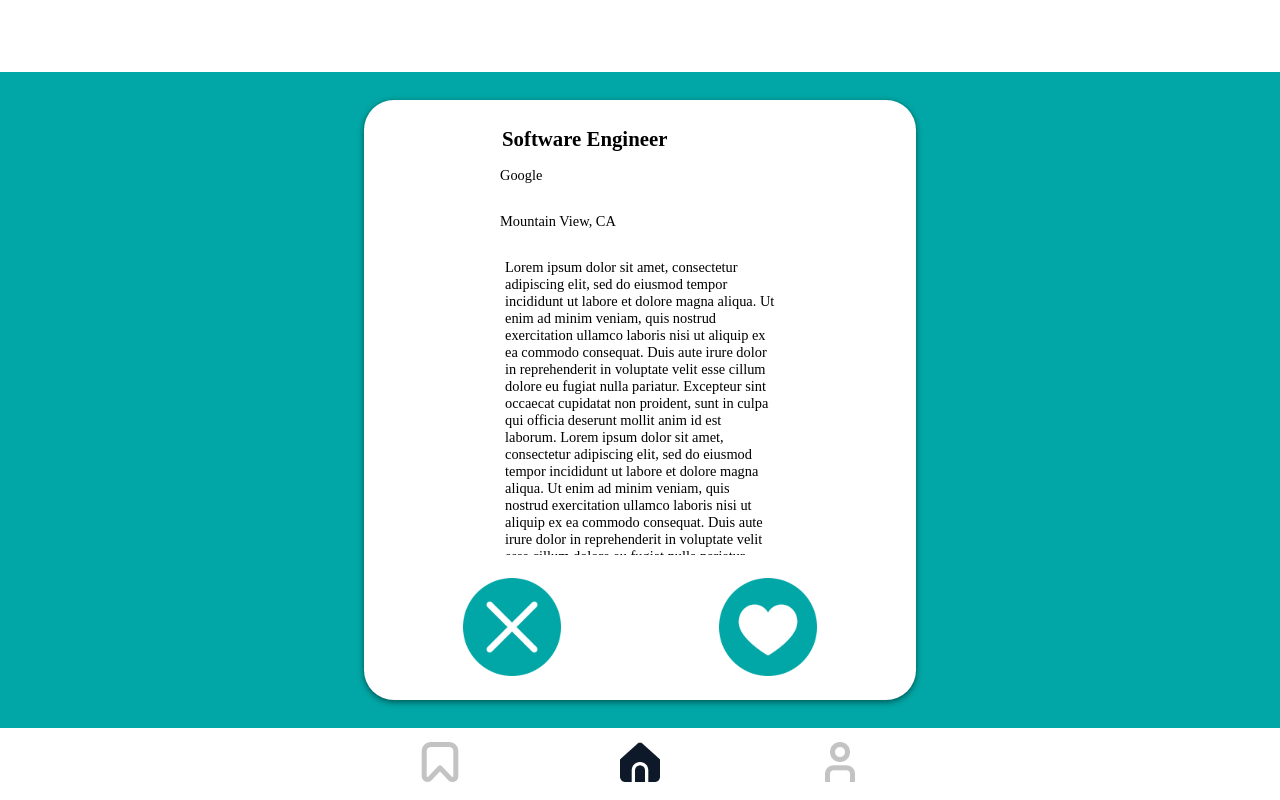
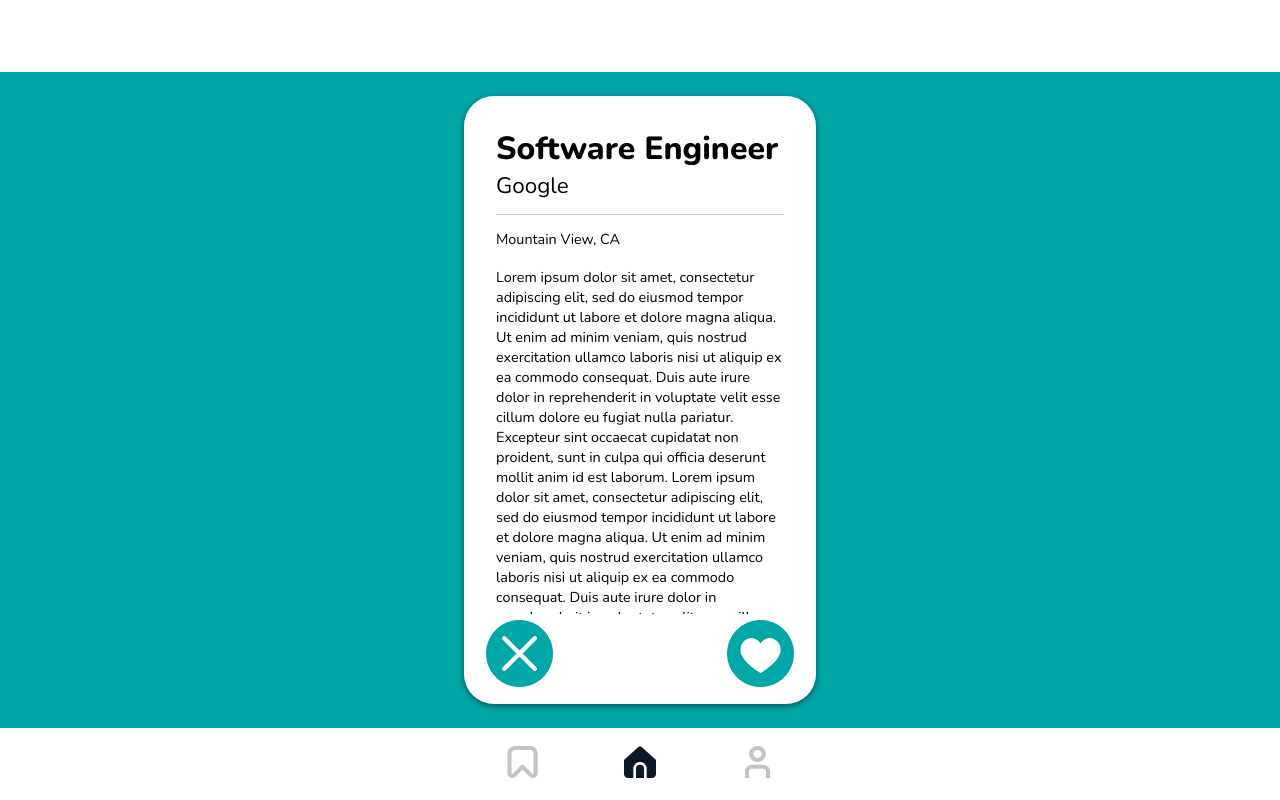
Before and after one commit to Vivian-Trieu/ResuMate, a React (Create React App) app: page / in a window 1280 px wide. Built offline with nearby package versions, Linux system fonts and the light colour scheme.

Commit message:
update home screen interface

```diff
--- a/public/index.html
+++ b/public/index.html
@@ -15,6 +15,9 @@
       user's mobile device or desktop. See https://developers.google.com/web/fundamentals/web-app-manifest/
     -->
     <link rel="manifest" href="%PUBLIC_URL%/manifest.json" />
+    <link rel="preconnect" href="https://fonts.googleapis.com">
+    <link rel="preconnect" href="https://fonts.gstatic.com" crossorigin>
+    <link href="https://fonts.googleapis.com/css2?family=Nunito:wght@400;500;800&display=swap" rel="stylesheet">
     <!--
       Notice the use of %PUBLIC_URL% in the tags above.
       It will be replaced with the URL of the `public` folder during the build.
--- a/src/Components/BottomNavigation.css
+++ b/src/Components/BottomNavigation.css
@@ -5,7 +5,8 @@
     left: 0;
     right: 0;
     height: 5%;
-    min-height: 72px;
+    /* min-height: 72px; */
+    min-height: 4.5em;
     display: flex;
     align-items: center;
     justify-content: center;
@@ -15,15 +16,19 @@
     position: relative;
 }
 
+.bottom-nav-box {
+    width: 22em ;
+}
 
 .bottom-nav ul {
     display: flex;
     align-items: center;
     list-style-type: none;
-    height: 100%;
+    /* height: 100%; */
     padding: 0;
     margin: 0;
     position: relative;
+    /* width: 24em; */
 }
 
 .bottom-nav li {
@@ -32,6 +37,7 @@
     font-size: 12px;
     cursor: pointer;
     color: #65676b;
+    /* width: 12em; */
 }
 
 .bottom-nav li.active {
@@ -40,6 +46,6 @@
 }
 
 .nav-button-img {
-    width: 20%;
+    width: 28%;
     max-width: 200px;
 }
--- a/src/Components/BottomNavigation.js
+++ b/src/Components/BottomNavigation.js
@@ -34,6 +34,7 @@ function BottomNavigation({ activeTab, setActiveTab}) {
 
     return (
         <div className="bottom-nav-container">
+            <div className="bottom-nav-box">
                 <nav className="bottom-nav">
                     <ul>
                         <li className={activeTab === 'saved-jobs' ? 'active' : ''} onClick={() => {setActiveTab('saved-jobs'); handleTabClick('saved-jobs');}}>
@@ -50,6 +51,7 @@ function BottomNavigation({ activeTab, setActiveTab}) {
                     </ul>
                 </nav>
             </div>
+        </div>
     );
 }
 
--- a/src/Components/HeaderTab.css
+++ b/src/Components/HeaderTab.css
@@ -1,5 +1,4 @@
 .header-tab {
-    position: absolute;
     top: 0px;
     background: #fff;
     position: fixed;
@@ -7,7 +6,8 @@
     left: 0;
     right: 0;
     height: 5%;
-    min-height: 72px;
+    /* min-height: 72px; */
+    min-height: 4.5em;
     display: flex;
     align-items: center;
     justify-content: center;
--- a/src/Components/HomeScreen.css
+++ b/src/Components/HomeScreen.css
@@ -1,5 +1,6 @@
 body {
-    margin: 0 !important
+    margin: 0 !important;
+    font-family: 'Nunito', sans-serif;
 }
 
 .home-screen-container {
@@ -16,15 +17,15 @@ body {
     flex-direction: column;
     background-color: #fff;
     box-shadow: 0 2px 6px rgba(0, 0, 0, 0.5);
-    padding: 20px;
+    padding: 1em;
     text-align: center;
     /* max-width: 300px !important; */
     /* width: 90%; Adjust as needed */
     /* height: 60%; */
     /* min-height: 550px;
     max-height: 550px; */
-    width: 40vw;
-    height: 70vh;
+    width: 20em;
+    height: 36em;
     border-radius: 30px; /* Add rounded corners */
 }
 
@@ -37,14 +38,19 @@ body {
 }
 
 button {
+    display: flex;
     border: none;
     background-color: transparent;
 }
 
 .button-img {
-  width: 40%;
+  width: 45%;
   cursor: pointer;
 
+}
+
+.save-job {
+    justify-content: flex-end;
 }
 
 .job {
@@ -56,16 +62,16 @@ button {
     margin: 5px auto;
 
     width: 90%;
-    max-width: 280px;
+    max-width: 20em;
     min-height: 380px;
-    max-height: 430px;
+    max-height: 550px;
 }
 
 .description-box {
     /* height: calc(100vh - 60vh); */
     overflow: auto;
     position: relative;
-    padding: 0px 5px;
+    padding: 0;
     text-align: start;
     /* margin-bottom: 20px */
 }
@@ -81,9 +87,27 @@ button {
 }
 
 
-h2 {
-    font-size: 1.3em !important;
-    margin: 2px;
+h1, .job-title {
+    text-align: left;
+    margin-top: 0.3em;
+    font-size: 2em !important;
+    margin-bottom: 0 !important;
+    /* margin: 2px; */
+}
+
+p, .company {
+    font-size: 1.4em;
+    margin-top: 0 !important;
+    margin-bottom: 0.6em;
+}
+
+.break {
+    width: 100%;
+    border-bottom: 1.25px solid #C3C3C3;
+}
+
+.other-attributes {
+    margin: 0.85em 0 0.6em 0;
 }
 
 p {
--- a/src/Components/HomeScreen.js
+++ b/src/Components/HomeScreen.js
@@ -68,16 +68,19 @@ function HomeScreen({likedJobs, setLikedJobs}) {
           <div className="home-screen-container">
             <div className="job-box">
               <div className="job">
-                  <h2>{jobs[currentJobIndex].title}</h2>
-                  <p>{jobs[currentJobIndex].company}</p>
-                  <p>{jobs[currentJobIndex].location}</p>
+                  <h1 className="job-title">{jobs[currentJobIndex].title}</h1>
+                  <p className="company">{jobs[currentJobIndex].company}</p>
+                  <div className="break"></div>
+                  <div className="other-attributes">
+                    <p>{jobs[currentJobIndex].location}</p>
+                  </div>
                   <div className="description-box">
                       <p>{jobs[currentJobIndex].description}</p>
                   </div>
               </div>
               <div className="button-container">
-                <button><img className="button-img" src={SkipButton} alt="Save Job" onClick={handleDislike}/></button>
-                <button><img className="button-img" src={SaveButton} alt="Save Job" onClick={handleLike}/></button>
+                <button className="skip-job"><img className="button-img" src={SkipButton} alt="Skip Job" onClick={handleDislike}/></button>
+                <button className="save-job"><img className="button-img" src={SaveButton} alt="Save Job" onClick={handleLike}/></button>
               </div>
             </div>
           </div>
```
Lines whose indentation alone changed are shown as unchanged.
